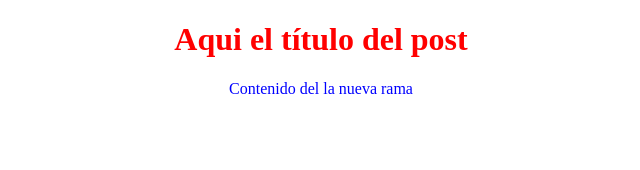
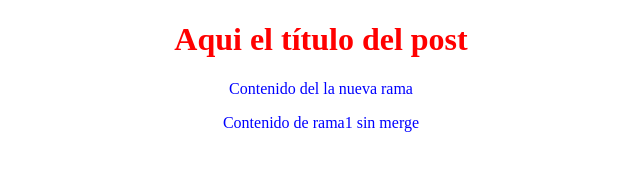
Before and after one commit to cebrianorama/cursogit, a plain HTML site: page post.html in a window 1280 px wide. Shown: the whole page, without its empty margins (319-959 px from the left). Drawn offline with Linux system fonts and the light colour scheme.

Commit message:
Cambio sin merge

```diff
--- a/post.html
+++ b/post.html
@@ -10,5 +10,6 @@
 <body>
     <h1>Aqui el título del post</h1>
     <p>Contenido del la nueva rama</p>
+    <p>Contenido de rama1 sin merge</p>
 </body>
 </html>
```
